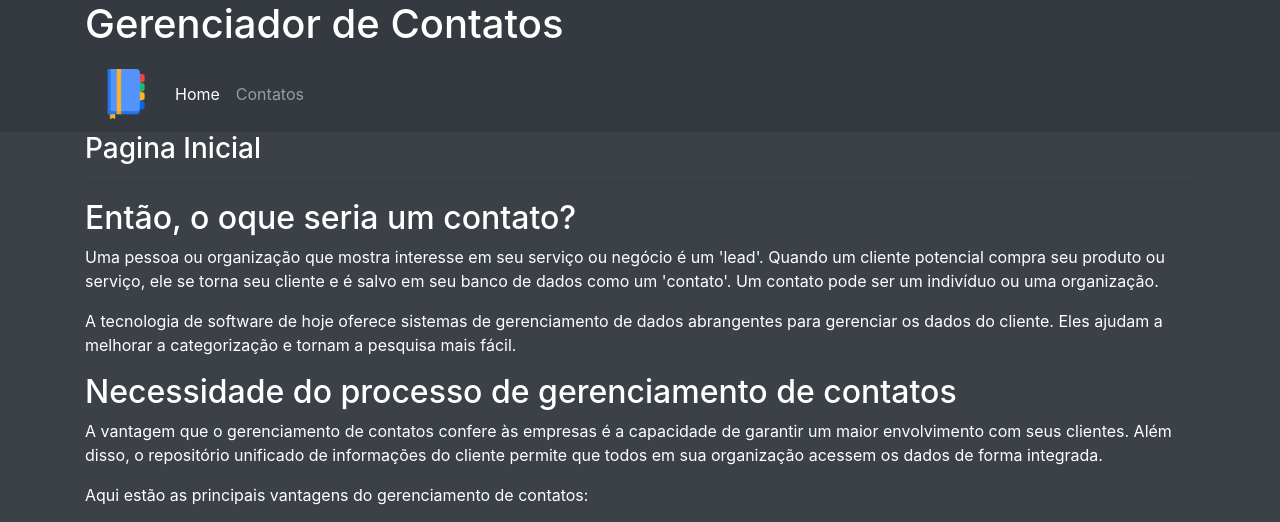
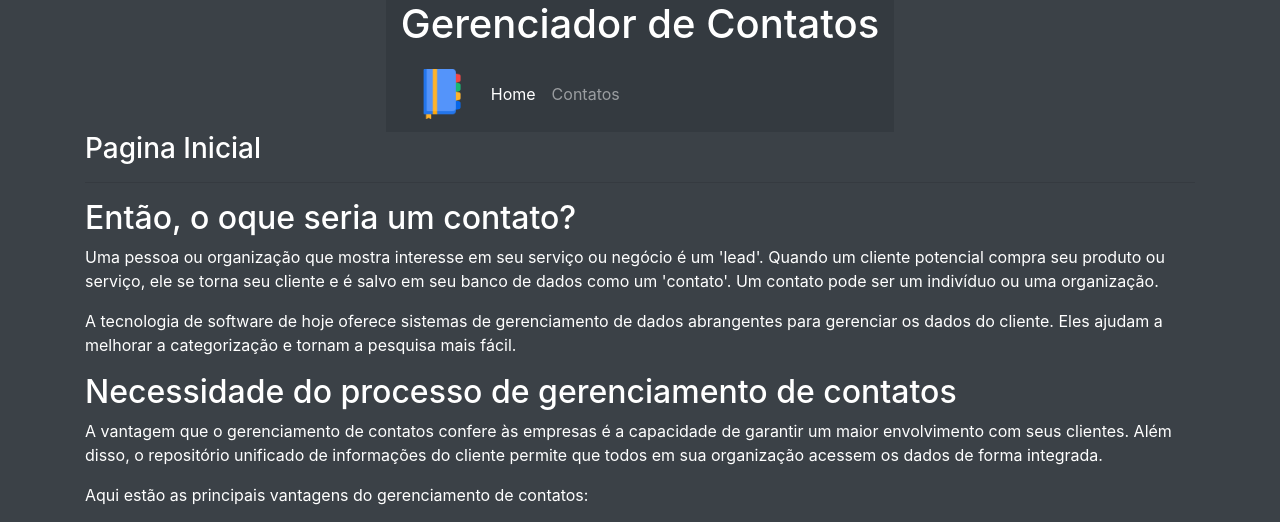
Before and after one commit to Cavalcanti56/gerenciamento-de-dados, a PHP site: page / in a window 1280 px wide. Shown: the top 522 px of the page. Run offline with PHP 8.4, Linux system fonts and the light colour scheme.

Commit message:
centralizando as paginas

```diff
--- a/index.php
+++ b/index.php
@@ -13,6 +13,13 @@ include("./db/conexao.php");
     <link rel="stylesheet" href="https://cdn.jsdelivr.net/npm/bootstrap-icons@1.11.3/font/bootstrap-icons.min.css">
     <title>Gerenciamento de contatos pessoais</title>
 
+    <style>
+    body {
+        display: flex;
+        flex-direction: column;
+        align-items: center;
+    }
+    </style>
 </head>
 <body>
     <header class="bg-dark">
--- a/paginas/contatos/atualizar-contato.php
+++ b/paginas/contatos/atualizar-contato.php
@@ -1,5 +1,5 @@
 <header>
-    <h3>Atualizar Contato</h3>
+  <h3>Editar Contato</h3>
 </header>
 <?php
   $idContato =   mysqli_real_escape_string($conexao,$_POST["idContato"]);
--- a/paginas/contatos/cad-contatos.php
+++ b/paginas/contatos/cad-contatos.php
@@ -11,6 +11,7 @@
             background-color: #121212;
             color: #ffffff;
             display: flex;
+            flex-direction: column;
             justify-content: center;
             align-items: center;
             min-height: 100vh;
--- a/paginas/contatos/excluir-contato.php
+++ b/paginas/contatos/excluir-contato.php
@@ -13,6 +13,7 @@
             margin: 0;
             padding: 0;
             display: flex;
+            flex-direction: column;
             justify-content: center;
             align-items: center;
             height: 100vh;
```
